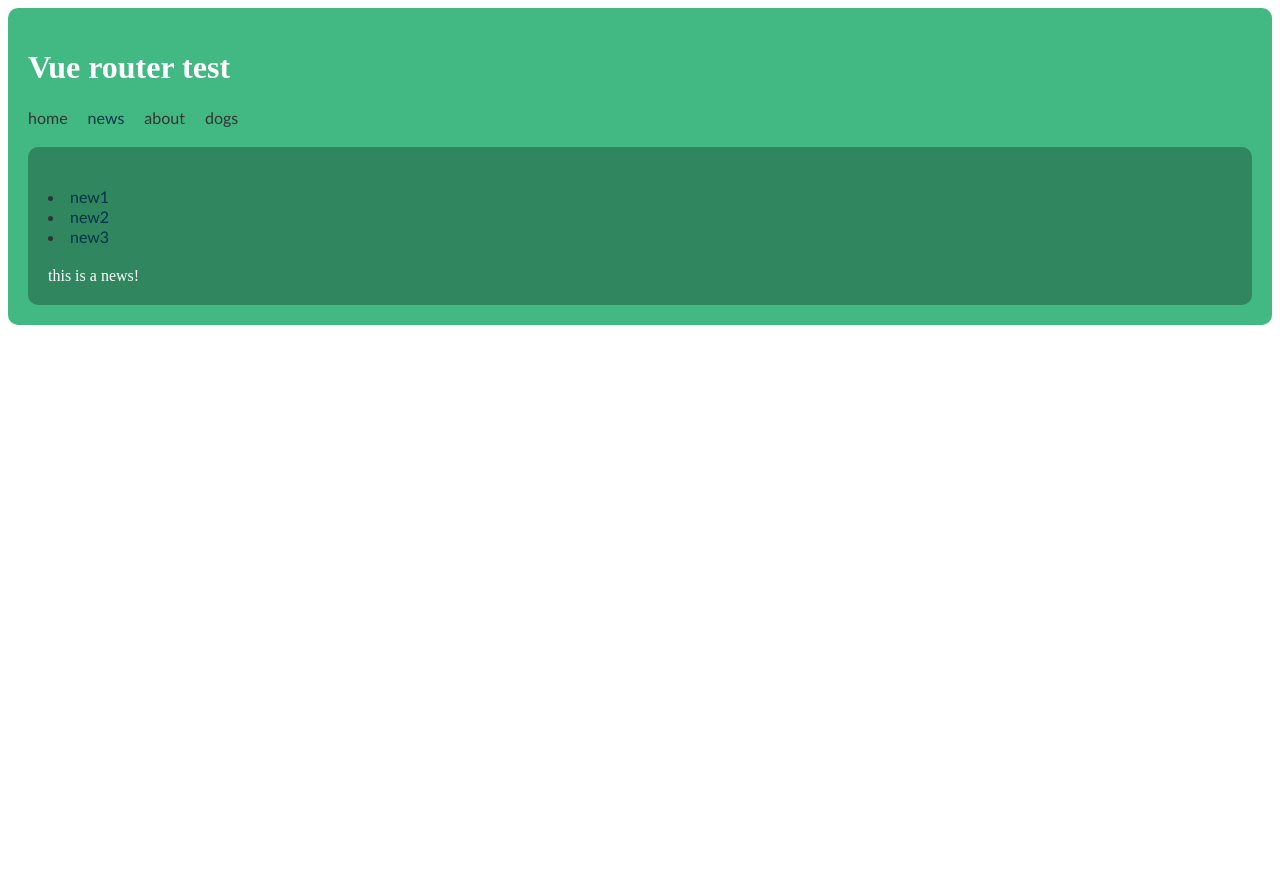
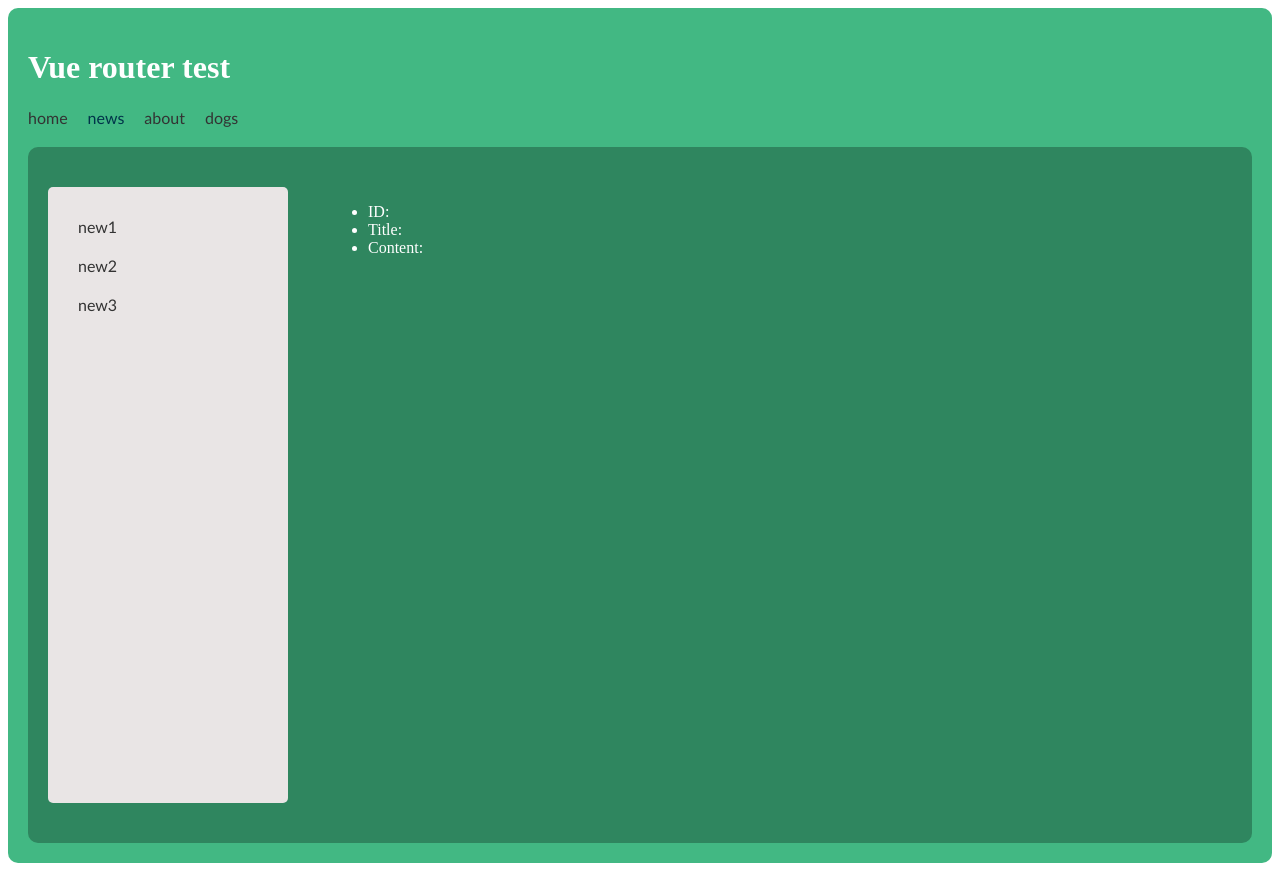
Before and after one commit to kio235/hello_vue3, a Vue app: page /news/detail in a window 1280 px wide. Before the commit the page ends 800 px from the top, so only its background shows below. Built offline with nearby package versions, Linux system fonts and the light colour scheme.

Commit message:
16_路由_query参数

```diff
--- a/src/views/News.vue
+++ b/src/views/News.vue
@@ -1,26 +1,72 @@
 <template>
+	<div class="news-box">
 		<div class="navigate">
 			<li v-for="i in news" :key="i.id">
-            <RouterLink to="/news/detail" active-class="active">{{ i.name }}</RouterLink>
+				<!-- <RouterLink :to="`/news/detail?id=${i.id}&title=${i.title}&content=${i.content}`" active-class="active">{{
+					i.title
+				}}</RouterLink> -->
+
+				<RouterLink
+					:to="{
+						path: '/news/detail',
+						query: {
+							id: i.id,
+							title: i.title,
+							content: i.content,
+						},
+					}"
+					>{{ i.title }}</RouterLink
+				>
 			</li>
 		</div>
 		<div class="news-content">
 			<RouterView></RouterView>
 		</div>
+	</div>
 </template>
 
 <script setup lang="ts">
-import { reactive } from 'vue';
+import { reactive } from "vue";
 
 const news = [
-    { name: 'new1', id: '001' },
-    { name: 'new2', id: '002' },
-    { name: 'new3', id: '003' },
-]
+	{ title: "new1", id: "001", content: "I woke up!" },
+	{ title: "new2", id: "002", content: "I ate!" },
+	{ title: "new3", id: "003", content: "I sleep!" },
+];
 </script>
 
 <style scoped>
-.s233 {
-    color: red;
+/* 核心布局代码 */
+.news-box {
+	display: flex; /* 启用 Flexbox */
+	gap: 20px; /* 可选：设置导航与内容的间距 */
+	min-height: 82vh; /* 确保容器高度占满屏幕 */
+}
+
+/* 左侧导航区 */
+.navigate {
+	width: 200px; /* 固定导航宽度 */
+	padding: 20px; /* 可选：内边距 */
+	list-style: none; /* 移除 li 的默认样式 */
+	background-color: #e9e5e5;
+	border-radius: 5px;
+}
+
+/* 右侧内容区 */
+.news-content {
+	flex: 1; /* 自动填充剩余空间 */
+	padding: 20px; /* 可选：内边距 */
+}
+
+/* 可选：导航链接样式 */
+.navigate a {
+	display: block;
+	padding: 10px;
+	text-decoration: none;
+	color: #333;
+}
+
+.navigate a.active {
+	font-weight: bold;
 }
 </style>
--- a/src/views/NewsContent.vue
+++ b/src/views/NewsContent.vue
@@ -1,3 +1,14 @@
 <template>
-    this is a news!
+    <ul class="news-list">
+        <li>ID: {{ query.id }}</li>
+        <li>Title: {{ query.title }}</li>
+        <li>Content: {{ query.content }}</li>
+    </ul>
 </template>
+
+<script setup>
+import { toRefs } from 'vue';
+import { useRoute } from 'vue-router';
+const route = useRoute()
+let {query} = toRefs(route)
+</script>
```
Lines whose indentation alone changed are shown as unchanged.
